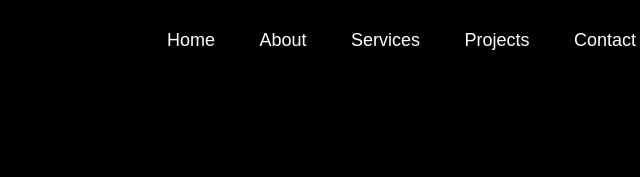
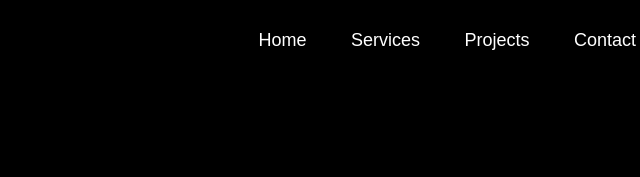
Before and after one commit to Jugal-JG/portfolio, a plain HTML site: page index.html in a window 1280 px wide. Shown: the top 177 px of the page, 496-1136 px from the left. Drawn offline with Linux system fonts and the light colour scheme.

Commit message:
Updating About section

```diff
--- a/index.html
+++ b/index.html
@@ -14,7 +14,7 @@
                 <img src="personal-portfolio-img/images/logo_modified.png" class ="logo">
                 <ul id="sidemenu">
                     <li><a href="#header">Home</a></li>
-                    <li><a href="#about">About</a></li>
+                    <!-- <li><a href="#about">About</a></li> -->
                     <li><a href="#services">Services</a></li>
                     <li><a href="#My Work">Projects</a></li>
                     <li><a href="#Contact">Contact</a></li>
```
